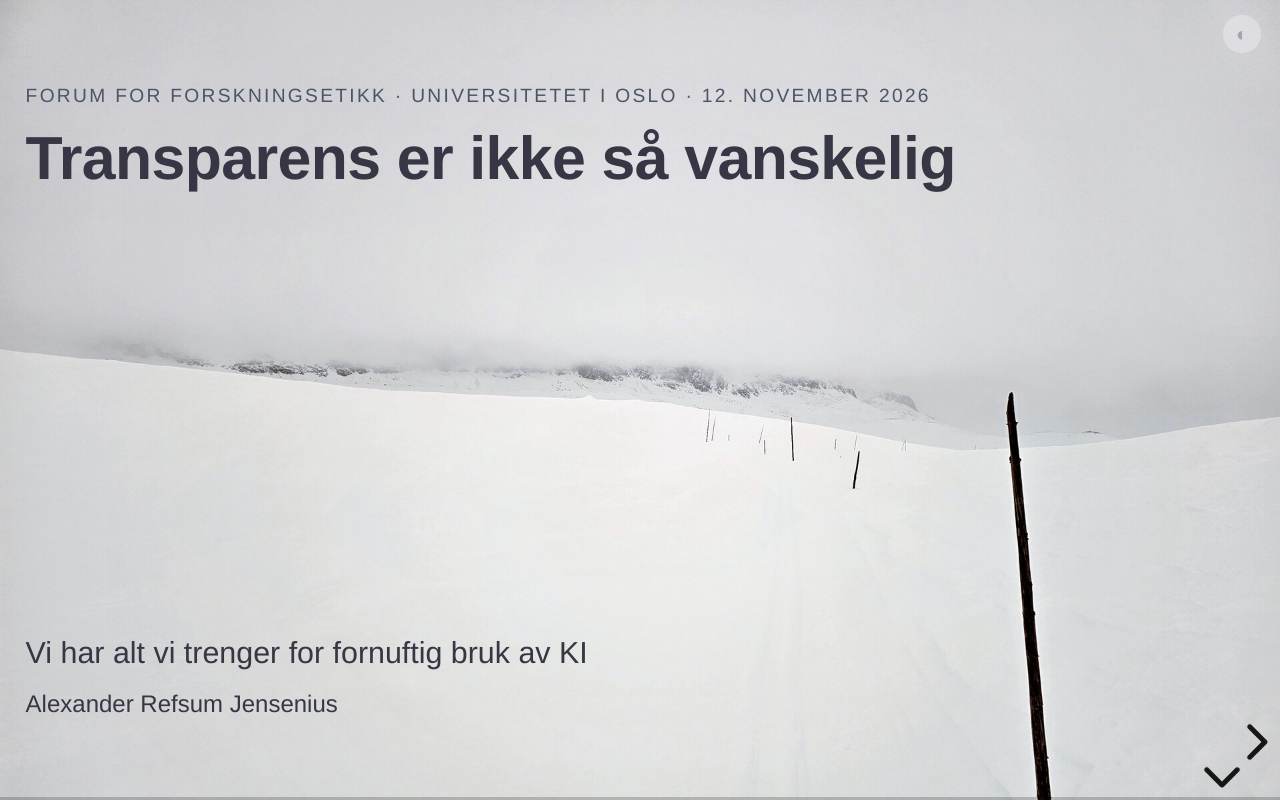
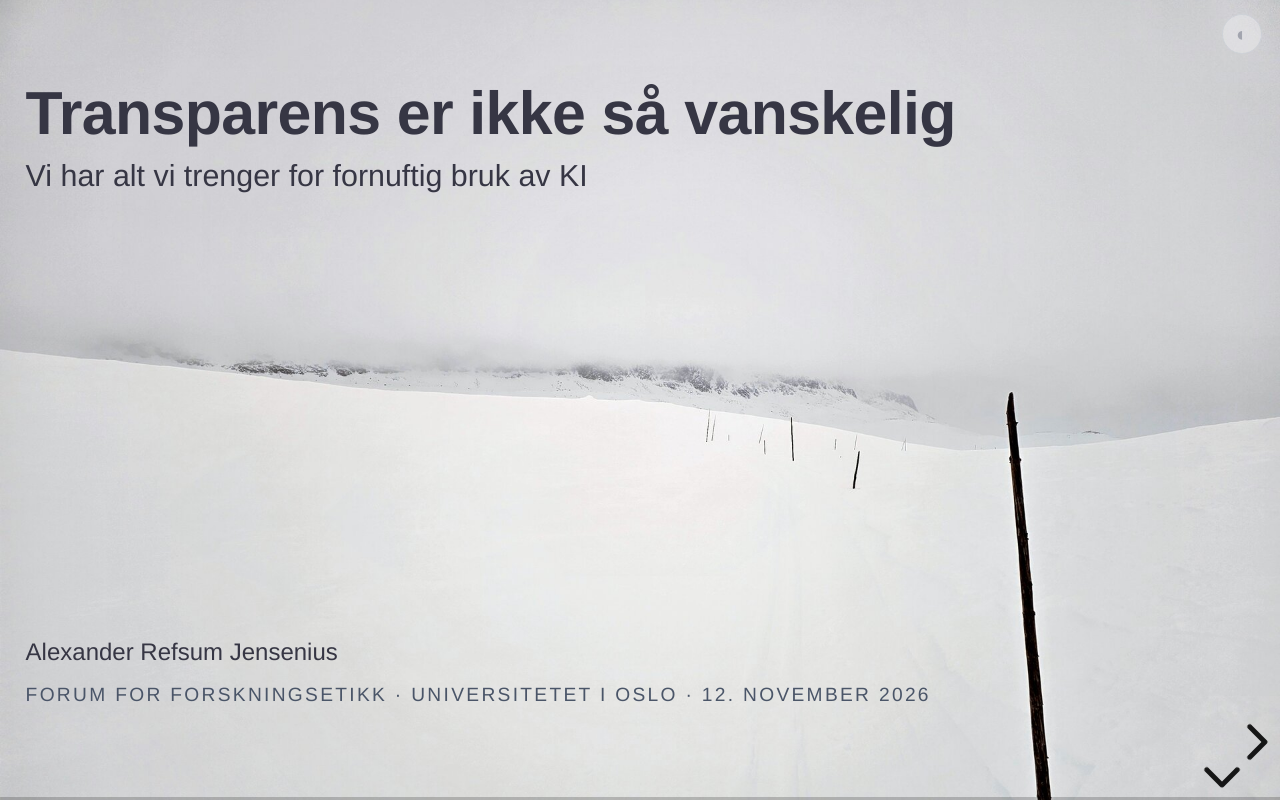
Before and after one commit to alexarje/forskningsetikk-2026, a plain HTML site: page index.html in a window 1280 px wide. Drawn offline with Linux system fonts and the light colour scheme.

Commit message:
Tittel og undertittel øverst, navn, sted og dato nederst
Co-Authored-By: Claude Opus 5.5 <noreply@anthropic.com>
Claude-Session: https://claude.ai/code/session_016zWeqZ6yZ7hxAzraApGpHd

```diff
--- a/index.html
+++ b/index.html
@@ -184,7 +184,7 @@
   .reveal section.title-photo h1 { color: #363644; font-size: 1.9em; margin: .1em 0 .1em; text-align: left; }
   .reveal section.title-photo .big { color: #363644; font-size: .95em; font-weight: 500; text-align: left; margin: 0; }
   .reveal section.title-photo .kicker { color: #4a5568; text-align: left; }
-  .reveal section.title-photo .byline { color: #363644; font-size: .75em; text-align: left; margin: .6em 0 0; }
+  .reveal section.title-photo .byline { color: #363644; font-size: .75em; text-align: left; margin: 0 0 .3em; }
 </style>
 </head>
 <body>
@@ -204,12 +204,12 @@
 <section>
   <section class="title-photo" data-background-image="images/title-stikker.jpg" data-background-size="cover" data-background-position="center 15%" data-background-color="#f2f2f2">
     <div>
-      <p class="kicker">Forum for forskningsetikk · Universitetet i Oslo · 12. november 2026</p>
       <h1>Transparens er ikke så vanskelig</h1>
+      <p class="big">Vi har alt vi trenger for fornuftig bruk av KI</p>
     </div>
     <div>
-      <p class="big">Vi har alt vi trenger for fornuftig bruk av KI</p>
       <p class="byline">Alexander Refsum Jensenius</p>
+      <p class="kicker">Forum for forskningsetikk · Universitetet i Oslo · 12. november 2026</p>
     </div>
     <aside class="notes">Budskapet mitt for forskerutdanningen er enkelt: når maskinene kan levere produktet, må vi lære bort og vurdere prosessen. Stipendiaten må kunne vise og forklare veien frem til resultatet, og verktøyene for å dokumentere den har vi allerede. Bildet er fra fjellet en dag med tåke: man finner frem fordi noen har satt opp stikker langs løypen. Det er det dokumentasjon gjør i forskningen.</aside>
   </section>
```
